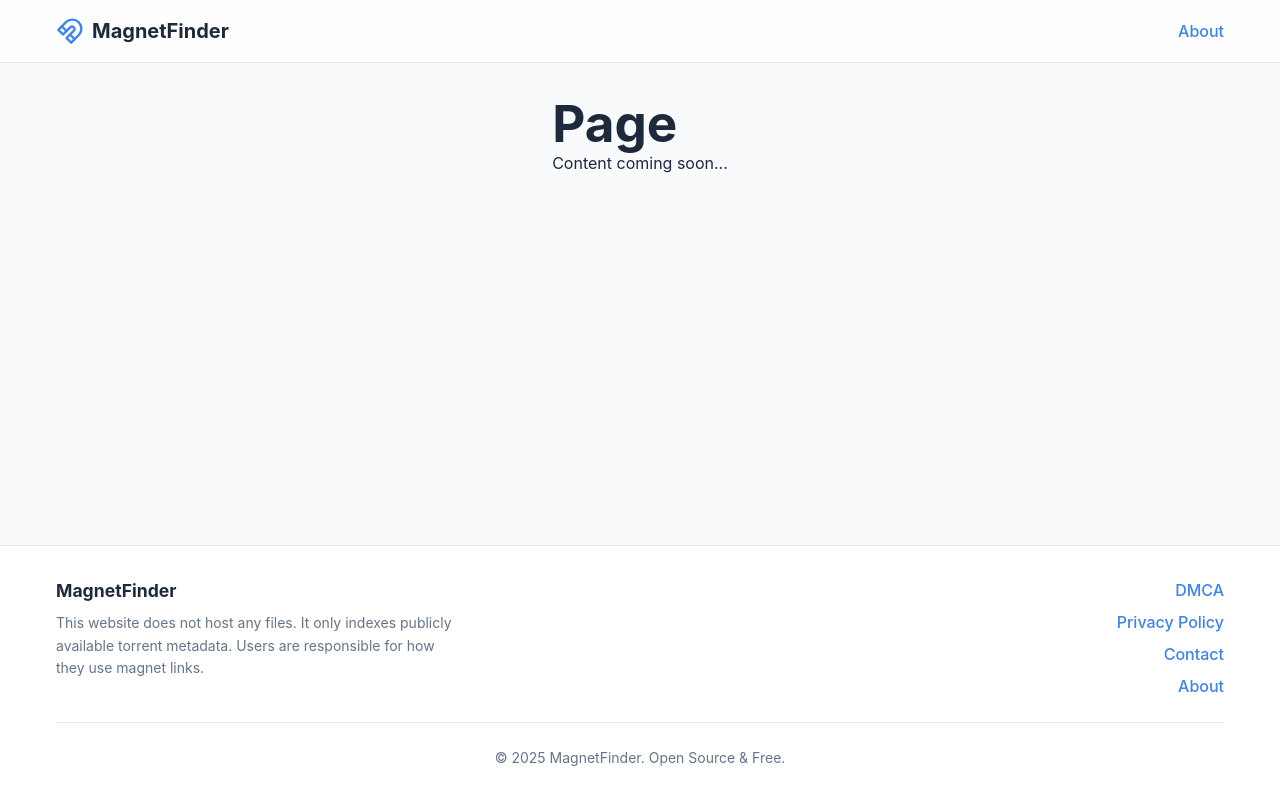
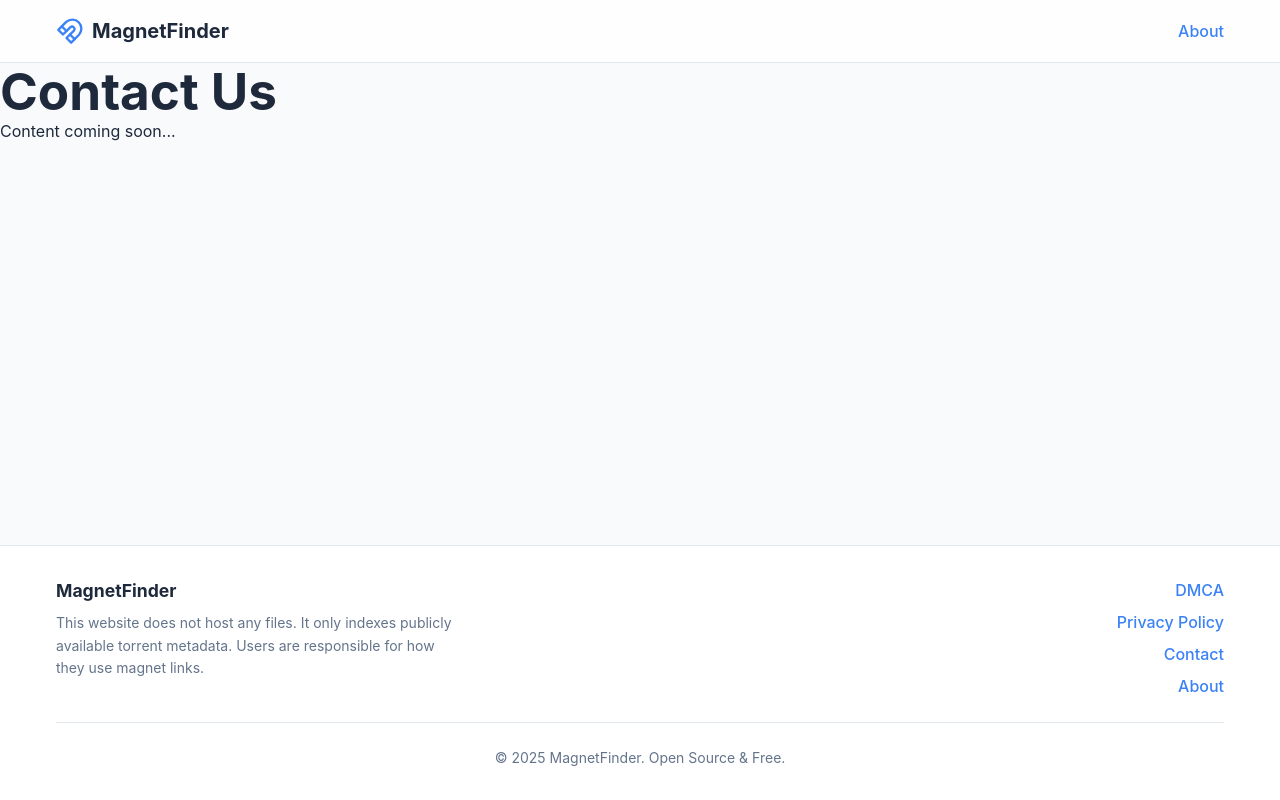
Before and after one commit to ashprince777/torrentmagnet, a React (Vite) app: page /contact in a window 1280 px wide. Built offline with nearby package versions, Linux system fonts and the light colour scheme.

Commit message:
Update: Add Coming Soon pages for About, DMCA, Privacy, Contact

```diff
--- a/src/App.tsx
+++ b/src/App.tsx
@@ -4,7 +4,7 @@ import { ToastProvider } from './context/ToastContext';
 import { Layout } from './components/layout/Layout';
 import { HomePage } from './pages/HomePage';
 import { SearchResultsPage } from './pages/SearchResultsPage';
-import { StaticPage } from './pages/StaticPage';
+import ComingSoonPage from './pages/ComingSoonPage';
 
 function App() {
   return (
@@ -17,10 +17,10 @@ function App() {
               <Route path="search" element={<SearchResultsPage />} />
 
               {/* Specific routes for static pages with explicit titles if needed, or generic: */}
-              <Route path="about" element={<StaticPage />} />
-              <Route path="dmca" element={<StaticPage />} />
-              <Route path="privacy-policy" element={<StaticPage />} />
-              <Route path="contact" element={<StaticPage />} />
+              <Route path="about" element={<ComingSoonPage title="About Us" />} />
+              <Route path="dmca" element={<ComingSoonPage title="DMCA" />} />
+              <Route path="privacy-policy" element={<ComingSoonPage title="Privacy Policy" />} />
+              <Route path="contact" element={<ComingSoonPage title="Contact Us" />} />
 
               <Route path="*" element={<Navigate to="/" replace />} />
             </Route>
--- /dev/null
+++ b/src/pages/ComingSoonPage.tsx
@@ -0,0 +1,16 @@
+import React from 'react';
+
+interface ComingSoonPageProps {
+    title: string;
+}
+
+const ComingSoonPage: React.FC<ComingSoonPageProps> = ({ title }) => {
+    return (
+        <div className="flex flex-col items-center justify-center min-h-[60vh] text-center px-4">
+            <h1 className="text-4xl md:text-5xl font-bold mb-4 text-white">{title}</h1>
+            <p className="text-xl text-gray-400">Content coming soon...</p>
+        </div>
+    );
+};
+
+export default ComingSoonPage;
--- a/src/pages/StaticPage.tsx
+++ /dev/null
@@ -1,19 +0,0 @@
-import { Helmet } from 'react-helmet-async';
-import { useParams } from 'react-router-dom';
-
-export const StaticPage = () => {
-    const { page } = useParams();
-    const title = page ? page.charAt(0).toUpperCase() + page.slice(1).replace('-', ' ') : 'Page';
-
-    return (
-        <>
-            <Helmet>
-                <title>{title} - MagnetFinder</title>
-            </Helmet>
-            <div style={{ padding: '2rem', maxWidth: '800px', margin: '0 auto' }}>
-                <h1>{title}</h1>
-                <p>Content coming soon...</p>
-            </div>
-        </>
-    );
-};
```
